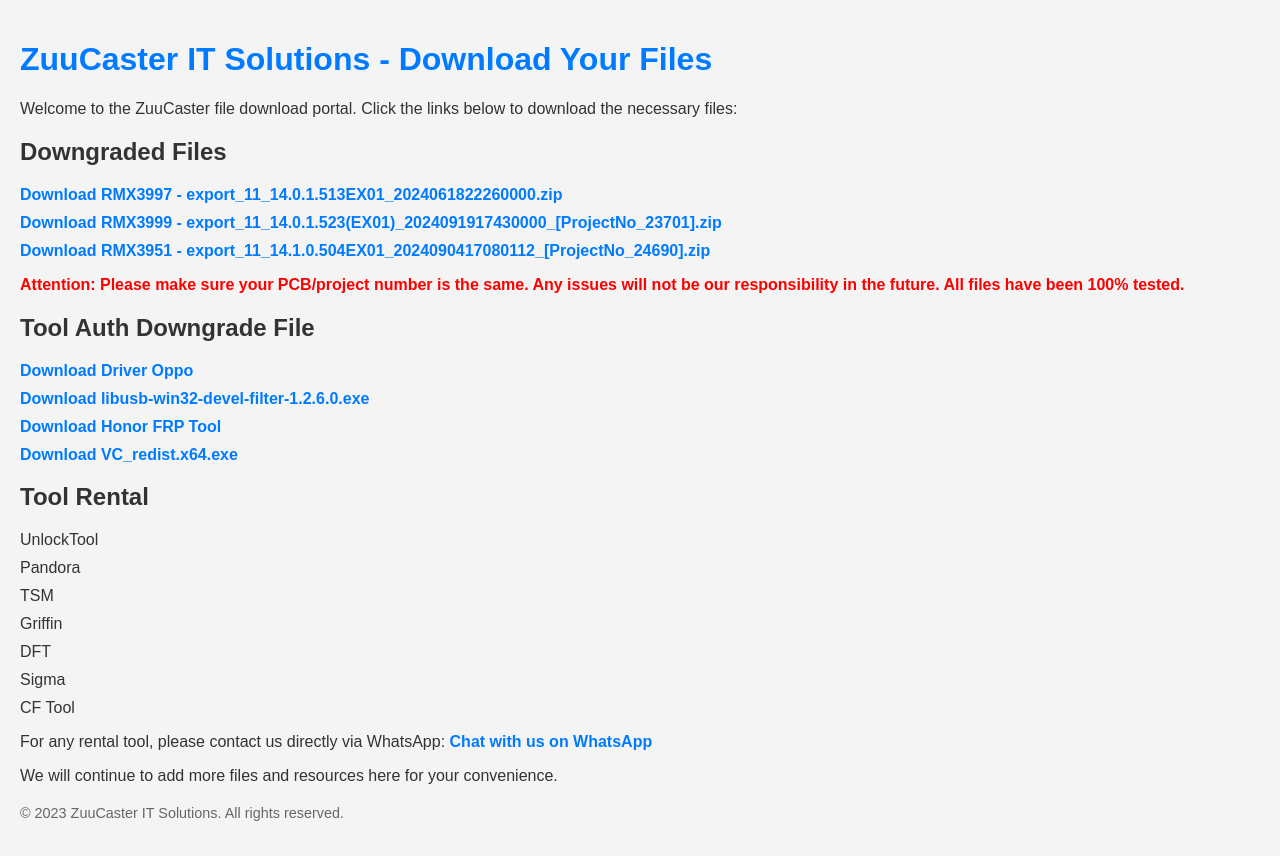
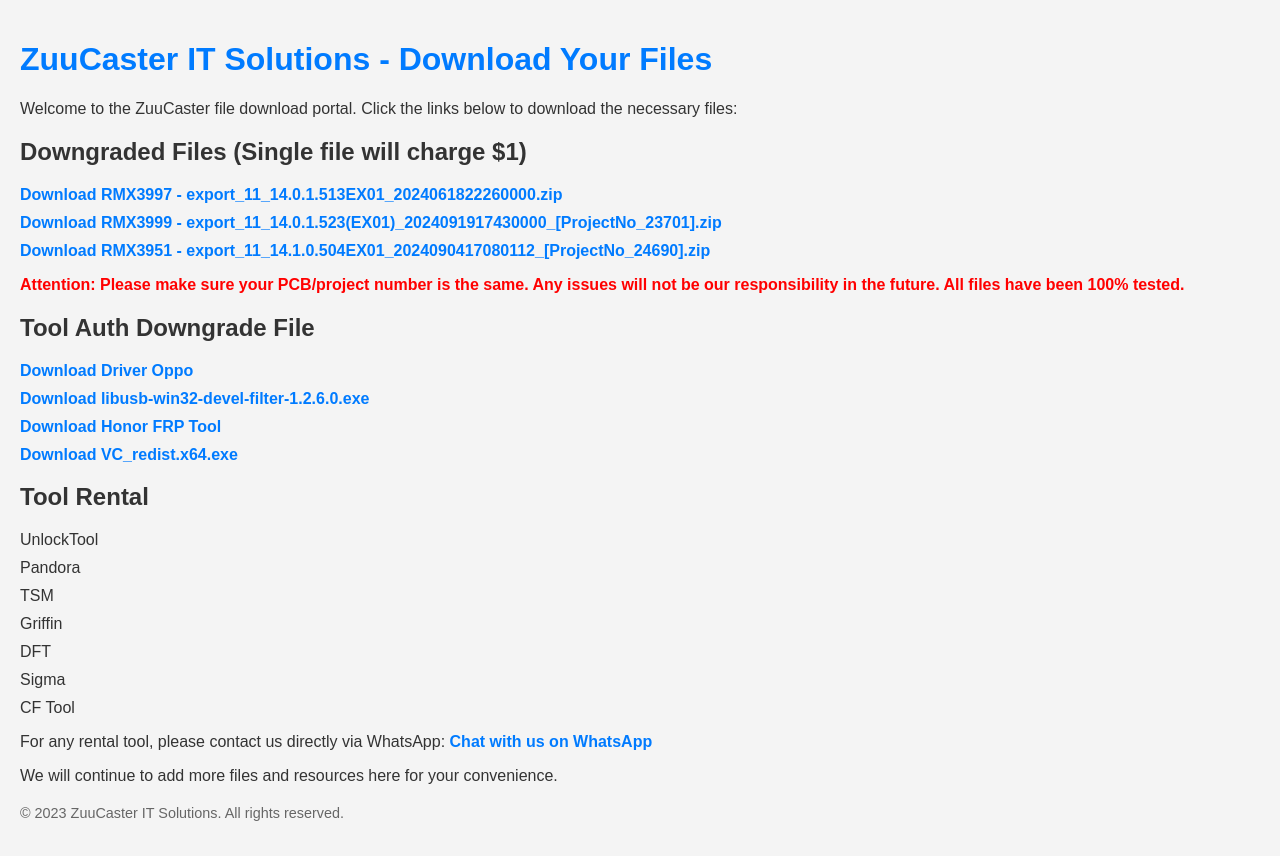
Before and after one commit to mobilesrepair/file-downgrade-auth, a plain HTML site: page index.html in a window 1280 px wide. Drawn offline with Linux system fonts and the light colour scheme.

Commit message:
Update index.html

```diff
--- a/index.html
+++ b/index.html
@@ -45,7 +45,7 @@
     <h1>ZuuCaster IT Solutions - Download Your Files</h1>
     <p>Welcome to the ZuuCaster file download portal. Click the links below to download the necessary files:</p>
 
-    <h2>Downgraded Files</h2>
+    <h2>Downgraded Files (Single file will charge $1)</h2>
     <ul>
         <li><a href="https://drive.google.com/file/d/1AI9K4lYUU4XWwlM6FMgy19DQnMhkqlrk/view?usp=drive_link">Download RMX3997 - export_11_14.0.1.513EX01_2024061822260000.zip</a></li>
         <li><a href="https://drive.google.com/file/d/1Jy9GlSWK1Fu1LSAtumUb2JLbso-7HEMz/view?usp=drive_link">Download RMX3999 - export_11_14.0.1.523(EX01)_2024091917430000_[ProjectNo_23701].zip</a></li>
```
